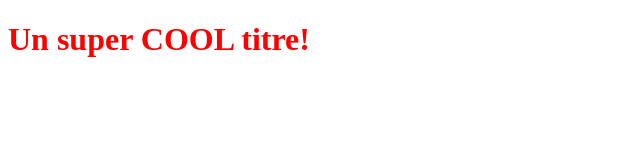
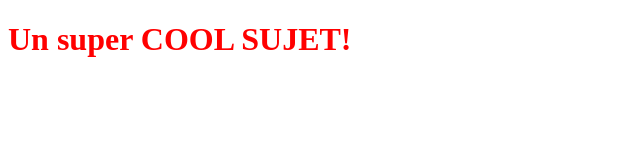
Before and after one commit to KafwimbiHilaireKayokela/OpenclassroomsProject, a plain HTML site: page index.html in a window 1280 px wide. Shown: the whole page, without its empty margins (0-640 px from the left). Drawn offline with Linux system fonts and the light colour scheme.

Commit message:
modification du Sujet H1

```diff
--- a/index.html
+++ b/index.html
@@ -5,6 +5,6 @@
    <link rel="stylesheet" type="text/css" href="styles.css">
 </head>
 <body>
-   <h1>Un super COOL titre!</h1>
+   <h1>Un super COOL SUJET!</h1>
 </body>
 </html>
```
